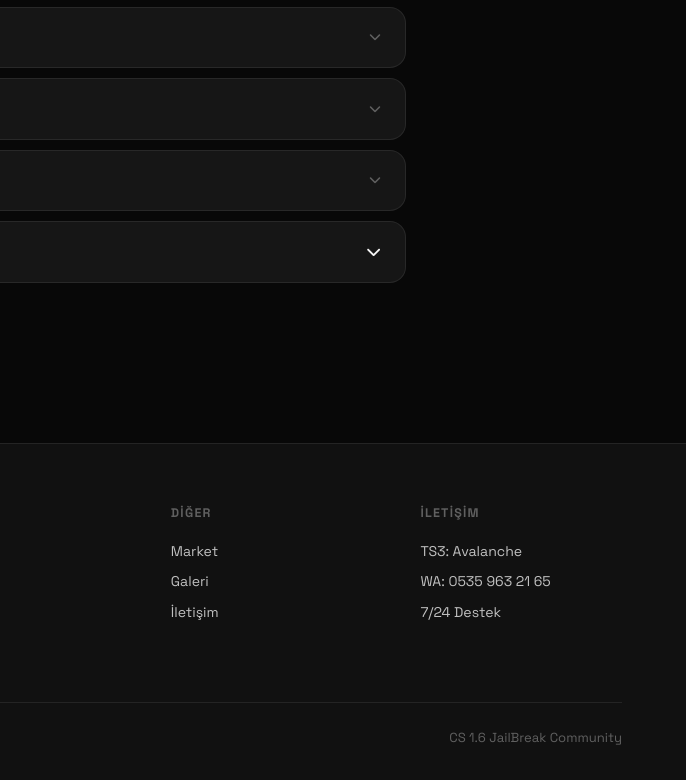
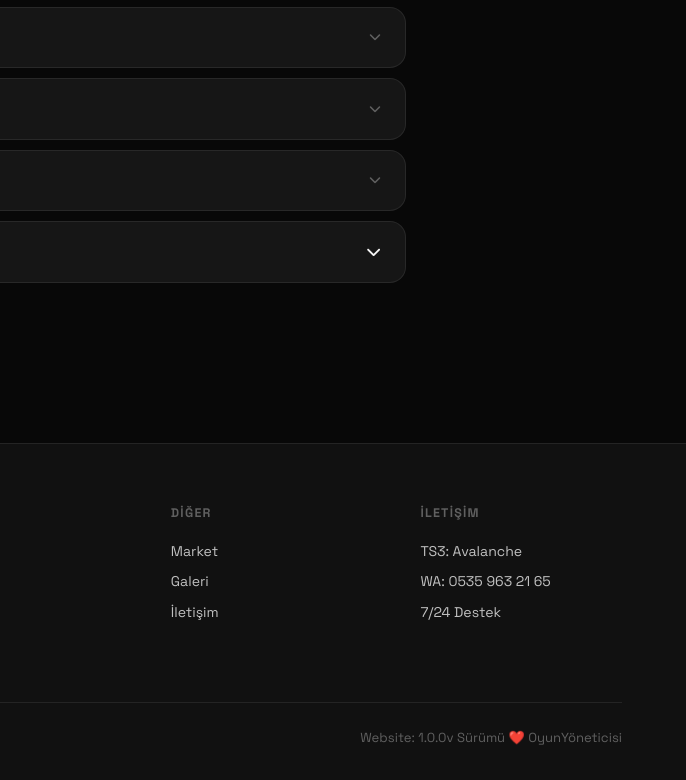
Before and after one commit to UmutStudyo/AvlKingArea, a plain HTML site: page index.html in a window 1280 px wide. Shown: the part 2947-3727 px from the top of the page, 594-1280 px from the left. Drawn offline with nearby package versions, Linux system fonts and the light colour scheme; no server answers.

Commit message:
Update index.html

```diff
--- a/index.html
+++ b/index.html
@@ -1376,7 +1376,7 @@
     </div>
     <div class="footer-bottom">
       <span>© 2025 Avalanche Gaming. Tüm hakları saklıdır.</span>
-      <span>CS 1.6 JailBreak Community</span>
+      <span>Website: 1.0.0v Sürümü ❤️ OyunYöneticisi</span>
     </div>
   </div>
 </footer>
```
